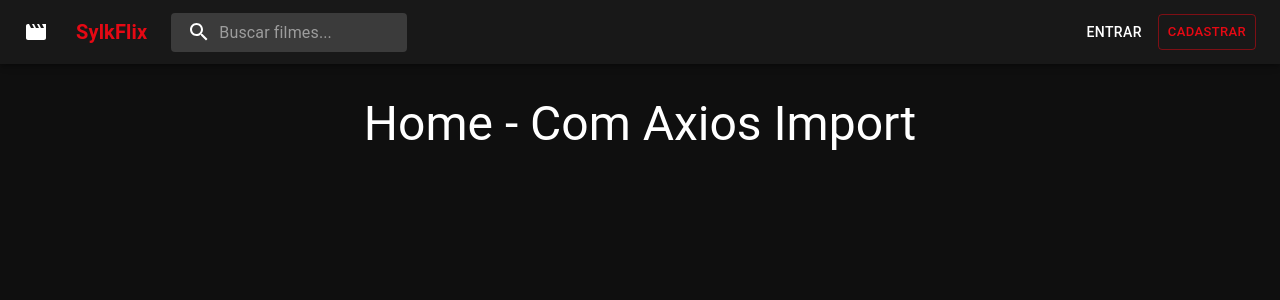
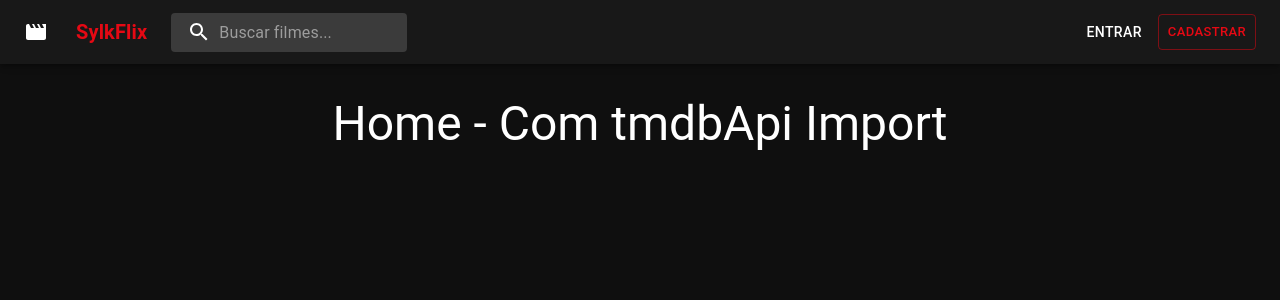
Before and after one commit to Kaua-Carvalho/sylkflix-app, a React (Vite) app: page / in a window 1280 px wide. Shown: the top 300 px of the page. Built offline with nearby package versions, Linux system fonts and the light colour scheme; no server answers; the HTML template or start-up script is replaced by a standard one.

Commit message:
Teste home com tmdbApi Import

```diff
--- a/src/pages/Home/Home.jsx
+++ b/src/pages/Home/Home.jsx
@@ -1,12 +1,12 @@
 import React from 'react';
 import { Container, Typography } from '@mui/material';
-import axios from 'axios';
+import { movieApi } from '../../services/tmdbApi';
 
 const Home = () => {
   return (
     <Container maxWidth="xl" sx={{ py: 4 }}>
       <Typography variant="h3" sx={{ color: 'white', textAlign: 'center' }}>
-        Home - Com Axios Import
+        Home - Com tmdbApi Import
       </Typography>
     </Container>
   );
```
